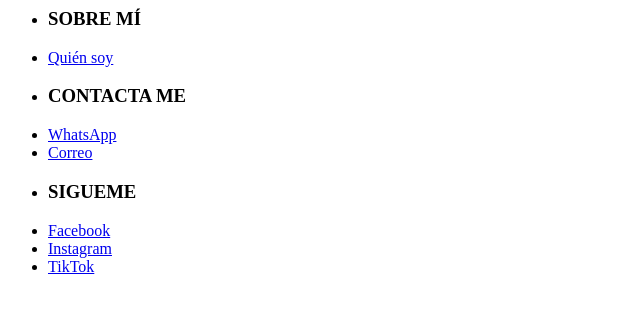
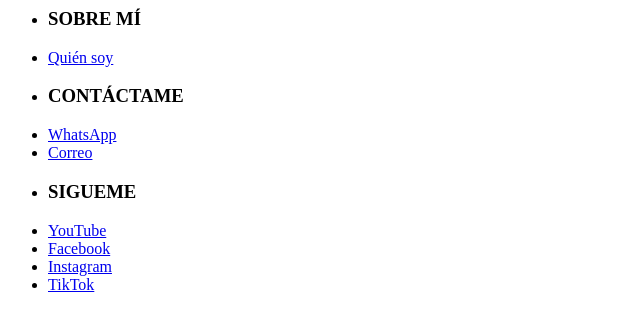
Before and after one commit to CarlosEduardoBenel/soymilagroscisneros, a plain HTML site: page componentes/footer/footer.html in a window 1280 px wide. Shown: the whole page, without its empty margins (0-640 px from the left). Drawn offline with Linux system fonts and the light colour scheme.

Commit message:
Agrego redes de Youtube y se corregi el footer

```diff
--- a/componentes/footer/footer.html
+++ b/componentes/footer/footer.html
@@ -6,7 +6,7 @@
         </ul>
 
         <ul>
-            <li><h3>CONTACTA ME</h3></li>
+            <li><h3>CONTÁCTAME</h3></li>
 
             <li>
                 <a href="https://wa.me/13477692551"
@@ -25,6 +25,15 @@
 
         <ul>
             <li><h3>SIGUEME</h3></li>
+
+            <li>
+                <a
+                href="https://youtube.com/@soymilagroscisneros"
+                target="_blank"
+                rel="noopener noreferrer">
+                YouTube
+                </a>
+            </li>
 
             <li>
                 <a
```
